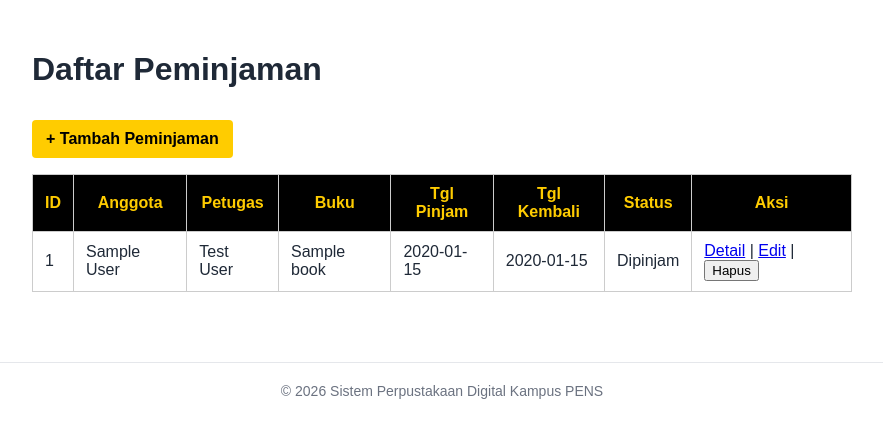
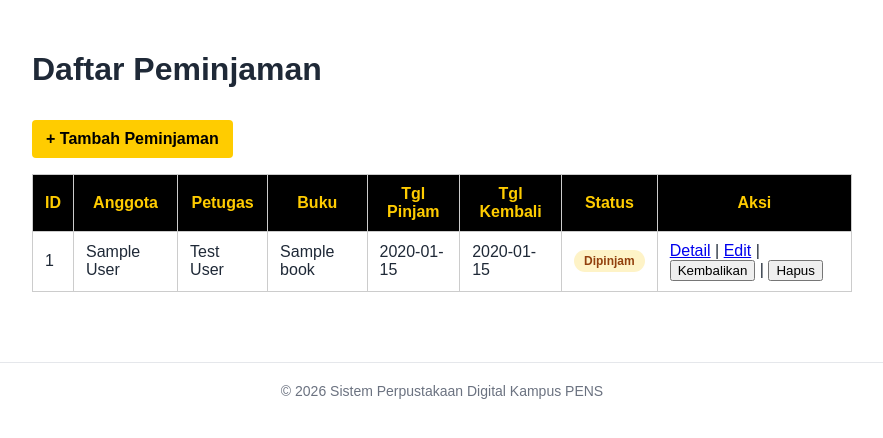
Before and after one commit to Naftsira/app-perpustakaan, a Laravel app: page /loans in a window 1280 px wide. Shown: the part 111-549 px from the top of the page, without its empty margins (198-1081 px from the left). Run offline with Laravel 12, Linux system fonts and the light colour scheme; data comes from the database, SQL or seed files in the repository; tables that the repository leaves empty hold one stand-in row (values such as "Sample post").

Commit message:
[P-7] Tugas

```diff
--- a/app/Http/Controllers/LoanController.php
+++ b/app/Http/Controllers/LoanController.php
@@ -118,6 +118,14 @@ class LoanController extends Controller
 
     public function kembalikan(string $id)
     {
-        return "LoanController@kembalikan, id: ${id}";
+        $loan = Loan::findOrFail($id);
+
+        $loan->update([
+            'status' => 'dikembalikan',
+            'tanggal_dikembalikan' => now()->toDateString(),
+        ]);
+
+        return redirect()->route('loans.index')
+            ->with('success', 'Buku berhasil dikembalikan.');
     }
 }
--- a/resources/views/layouts/app.blade.php
+++ b/resources/views/layouts/app.blade.php
@@ -20,6 +20,28 @@
         table { border-collapse: collapse; width: 100%; margin-top: 16px; }
         th, td { border: 1px solid #ccc; padding: 10px 12px;}
         .alert-success { background: #d1fae5; color: #065f46; padding: 10px 14px; border-radius: 4px; margin-bottom: 16px; }
+        .status-badge {
+            display: inline-block;
+            padding: 4px 10px;
+            border-radius: 12px;
+            font-size: 12px;
+            font-weight: bold;
+        }
+
+        .status-dikembalikan {
+            background-color: #dcfce7;
+            color: #166534;
+        }
+
+        .status-dipinjam {
+            background-color: #fef3c7;
+            color: #92400e;
+        }
+
+        .status-terlambat {
+            background-color: #fee2e2;
+            color: #991b1b;
+        }
         .btn { display: inline-block; font-weight:bold; padding: 10px 14px; background: #FFCC00; color: #000000; text-decoration: none; border-radius: 4px; border: none; cursor: pointer; margin-top:10px; }
         form.inline { display: inline; }
         footer { text-align: center; padding: 20px; color: #6b7280; font-size: 14px; border-top: 1px solid #e5e7eb; margin-top: 40px; }
--- a/resources/views/loans/index.blade.php
+++ b/resources/views/loans/index.blade.php
@@ -33,11 +33,24 @@
                     </td>
                     <td>{{ $loan['tanggal_pinjam'] }}</td>
                     <td>{{ $loan['tanggal_kembali'] }}</td>
-                    <td>{{ ucfirst($loan['status']) }}</td>
+                    <td>
+                        <span class="status-badge status-{{ $loan['status'] }}">
+                            {{ ucfirst($loan['status']) }}
+                        </span>
+                    </td>
                     <td>
                         <a href="{{ route('loans.show', $loan['id']) }}">Detail</a>
                         |
-                        <a href="{{ route('loans.edit', $loan['id']) }}">Edit</a>
+                        <a href="{{ route('loans.edit', $loan['id']) }}">Edit</a> |
+                        @if ($loan['status'] === 'dipinjam')
+                            <form action="{{ route('loans.kembalikan', $loan['id']) }}"
+                                  method="POST"
+                                  class="inline">
+                                @csrf
+                                @method('PATCH')
+                                <button type="submit">Kembalikan</button>
+                            </form>
+                        @endif
                         |
                         <form class="inline" action="{{ route('loans.destroy', $loan['id']) }}" method="POST">
                             @csrf
--- a/resources/views/loans/show.blade.php
+++ b/resources/views/loans/show.blade.php
@@ -29,7 +29,11 @@
             </tr>
             <tr>
                 <th>Status</th>
-                <td>{{ ucfirst($loan['status']) }}</td>
+                <td>
+                    <span class="status-badge status-{{ $loan['status'] }}">
+                        {{ ucfirst($loan['status']) }}
+                    </span>
+                </td>
             </tr>
         </table>
 
--- a/routes/web.php
+++ b/routes/web.php
@@ -18,4 +18,4 @@ Route::resource('books', BookController::class);
 Route::resource('categories', CategoryController::class)->except(['show']);
 Route::resource('members', MemberController::class);
 Route::resource('loans', LoanController::class);
-Route::put('/loans/{id}/kembalikan', [LoanController::class, 'kembalikan'])->name('loans.kembalikan');
+Route::patch('/loans/{id}/kembalikan', [LoanController::class, 'kembalikan'])->name('loans.kembalikan');
```
